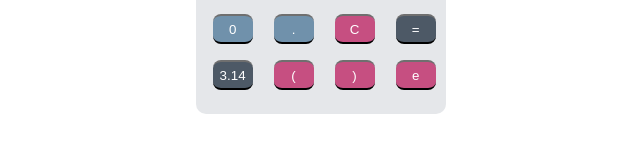
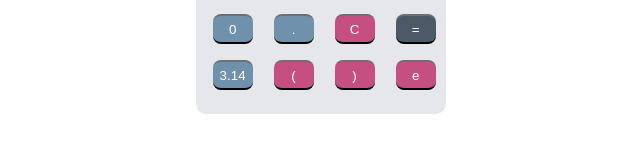
Before and after one commit to Damian345/Calculator, a plain HTML site: page index.html in a window 1280 px wide. Shown: the part 329-479 px from the top of the page, without its empty margins (318-958 px from the left). Drawn offline with Linux system fonts and the light colour scheme.

Commit message:
fixed the display

```diff
--- a/index.html
+++ b/index.html
@@ -49,7 +49,7 @@
 			</p>
 			<p>
 			<!--The 3.14 operator is suppose to let you use the value PI when you click on it and it will display on the calculator screen.-->
-				<input type="button" value="3.14" class="button operator" onClick="v('Math.PI')">
+				<input type="button" value="3.14" class="button number" onClick="v('Math.PI')">
 			<!--The left parenthesis button allows you to use parenthesis in equations when you click on it.-->
 				<input type="button" value="(" class="button function" onClick="v('(')">
 			<!--The right parenthesis button allows you to end the parenthesis in equations when you click on it.-->
```
